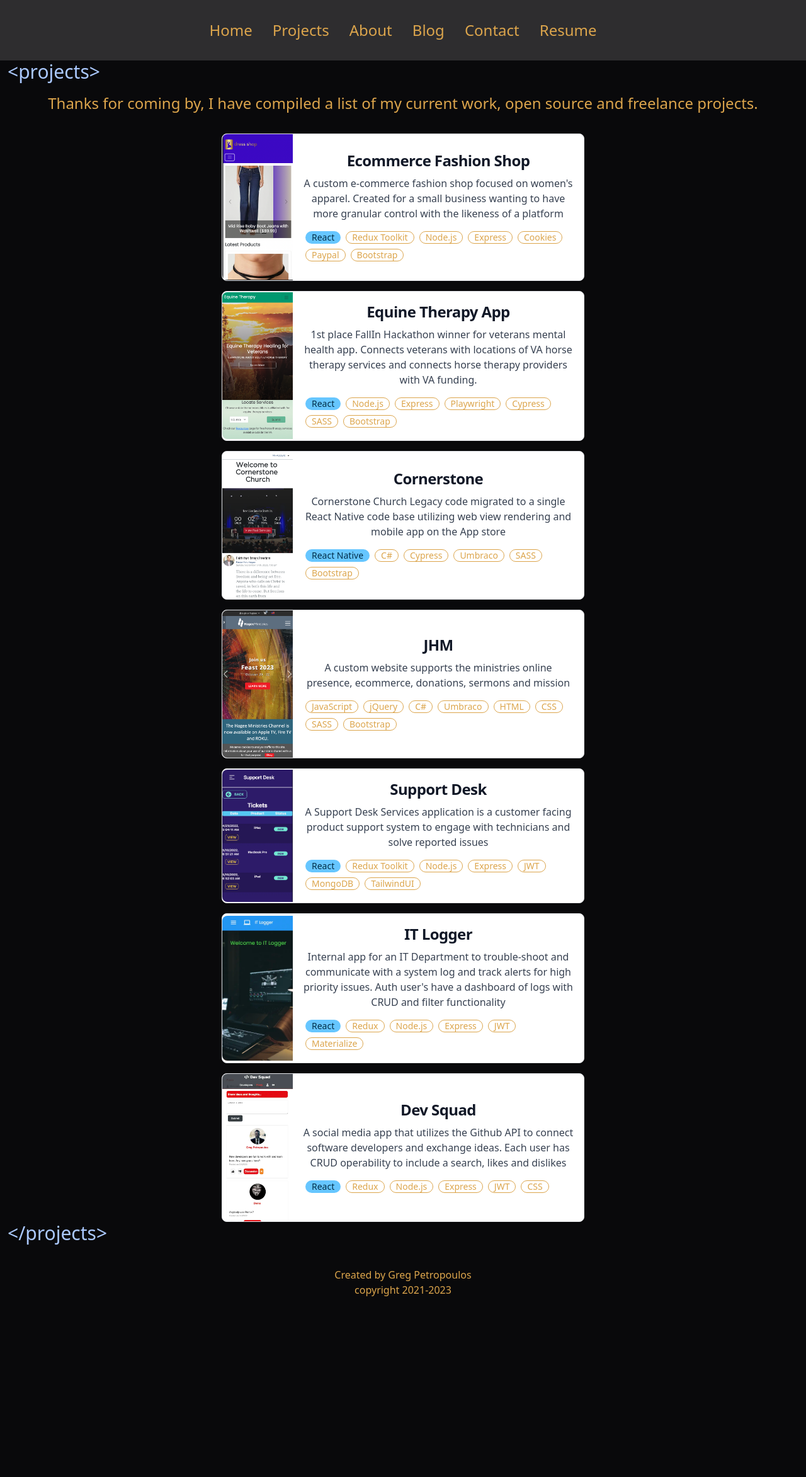
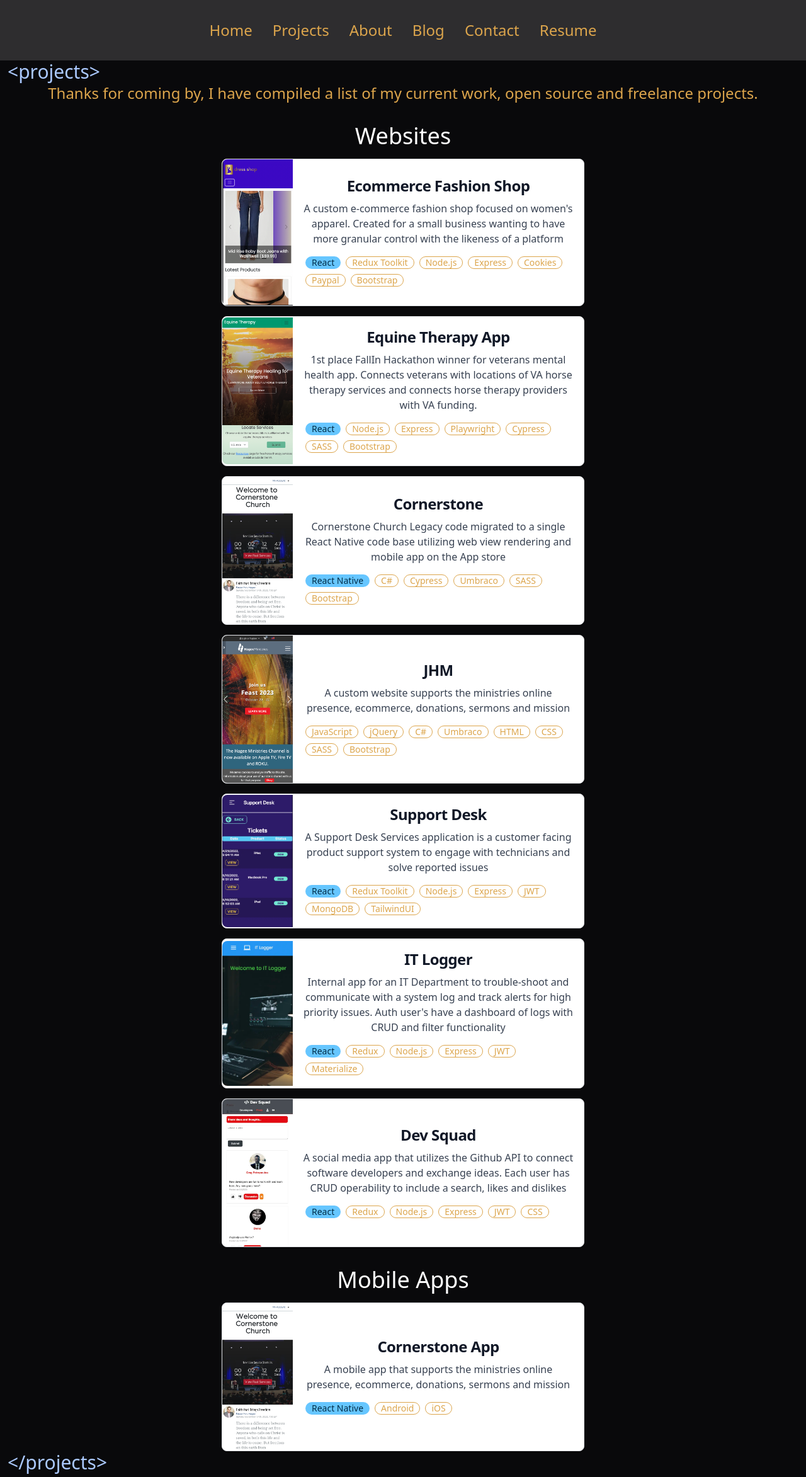
Before and after one commit to GregPetropoulos/GP-XP, a React (Create React App) app: page /projects in a window 1280 px wide. Shown: the top 2345 px of the page at 63% size. Before the commit the page ends 2076 px from the top, so only its background shows below. Built offline with nearby package versions, Linux system fonts and the light colour scheme.

Commit message:
Cleaned up SEO, refactored projects,removed comments

```diff
--- a/public/index.html
+++ b/public/index.html
@@ -16,16 +16,53 @@
     <link rel="icon" href="%PUBLIC_URL%/favicon.ico" />
     <meta name="viewport" content="width=device-width, initial-scale=1" />
     <meta name="theme-color" content="#000000" />
+    <link rel="manifest" href="%PUBLIC_URL%/manifest.json" />
+    <meta httpEquiv="X-UA-Compatible" content="IE=edge" />
     <meta
       name="Greg Petropoulos portfolio as a full stack React and React Native MERN developer"
       content="Greg Petropoulos React Developer"
     />
-    <link rel="manifest" href="%PUBLIC_URL%/manifest.json" />
-    <meta property="og:title" content="Greg Petropoulos -- React Front-End Developer" />
-    <meta property="og:type" content="website" />
-    <meta property="og:image" content="../src/assets/images/desktop/desktop-profile.jpg" />
+    <title>Welcome Greg Petropoulos Frontend Portfolio</title>
+    <meta name="title" key="title" content="Welcome Greg Petropoulos Frontend Portfolio" />
+    <meta
+      name="keywords"
+      key="keywords"
+      content="GregPetropoulos, gregpetropoulos, gregorios petropoulos, petropoulos, greg, Greg Petropoulos, React, React Native, frontend, software engineer, frontend developer, react developer, react.js, MERN,Express,Node.js,Gatsby,SASS,SCSS,CSS,HTML,CS3,HTML5,JavaScript JavaScript, UI,UX,web developer, mobile developer,Software Developer, code,coder, programming,React, React Native, JavaScript, CSS3, HTM5L,Git,TypeScript, Bootstrap, Materialize, TailwindUI, Node.js, Express.js, MongoDB, Mongoose, AWS CloudWatch, Azure, GraphQL, Umbraco, Contentful, Strapi, Gatsby, React-Query, Cypress, Playwright,Github,NoSQL"
+    />
+    <!-- Google  -->
+    <meta
+      name="description"
+      key="description"
+      content="Greg Petropoulos is proficient react developer in react and react native as frontend software engineer"
+    />
+
+    <!-- FB -->
+    <meta
+      property="og:title"
+      key="og:title"
+      content="Welcome Greg Petropoulos Frontend Portfolio"
+    />
+    <meta property="og:type" content="Website" />
+    <meta property="og:locale" key="og:locale" content="en_US" />
+    <meta
+      property="og:description"
+      key="og:description"
+      content="Greg Petropoulos is proficient react developer in react and react native as frontend software engineer"
+    />
+    <meta
+      property="og:image"
+      key="og:image"
+      content="../src/assets/images/desktop/desktop-profile.jpg"
+    />
     <meta property="og:url" content="https://gregpetropoulos.dev/" />
-    <title>Greg Petropoulos Portfolio</title>
+
+    <!-- TWITTER -->
+    <meta property="twitter:title" content="Welcome Greg Petropoulos Frontend Portfolio" />
+    <meta
+      property="twitter:description"
+      content="Greg Petropoulos is proficient react developer in react and react native as frontend software engineer"
+    />
+    <meta property="twitter:image" content="../src/assets/images/desktop/desktop-profile.jpg" />
   </head>
 
   <body>
--- a/src/assets/data/projectData.js
+++ b/src/assets/data/projectData.js
@@ -18,7 +18,8 @@ const projectData = [
     deployed: 'https://supportdesk-8110.onrender.com',
     github: 'https://github.com/GregPetropoulos/SupportDesk',
     description:' A Support Desk Services application is a customer facing product support system to engage with technicians and solve reported issues',
-    year:'2022'
+    year:'2022',
+    type:'website'
   },
   {
     id: 1,
@@ -30,7 +31,9 @@ const projectData = [
     deployed: 'https://it-support.onrender.com',
     github: 'https://github.com/GregPetropoulos/IT-Logger-App',
     description:`Internal app for an IT Department to trouble-shoot and communicate with a system log and track alerts for high priority issues. Auth user's have a dashboard of logs with CRUD and filter functionality`,
-    year:'2021'
+    year:'2021',
+    type:'website'
+
   },
   {
     id: 2,
@@ -42,7 +45,8 @@ const projectData = [
     deployed: 'https://devsquad-g4t4.onrender.com',
     github: 'https://github.com/GregPetropoulos/Dev-Squad',
     description:`A social media app that utilizes the Github API to connect software developers and exchange ideas. Each user has CRUD operability to include a search, likes and dislikes`,
-    year:'2021'
+    year:'2021',
+    type:'website'
   },
   {
     id: 3,
@@ -54,7 +58,8 @@ const projectData = [
     deployed: 'https://fashionshopservice.onrender.com/',
     github: 'https://github.com/GregPetropoulos/FashionShop',
     description:`A custom e-commerce fashion shop focused on women's apparel. Created for a small business wanting to have more granular control with the likeness of a platform`,
-    year:'2023'
+    year:'2023',
+    type:'website'
   },
   {
     id: 4,
@@ -66,7 +71,9 @@ const projectData = [
     deployed: 'https://equine-therapy.onrender.com/',
     github: 'https://github.com/istoga/Team-Alpha-Vets-Hackathon',
     description:` 1st place FallIn Hackathon winner for veterans mental health app. Connects veterans with locations of VA horse therapy services and connects horse therapy providers with VA funding.`,
-    year:'2023'
+    year:'2023',
+    type:'website'
+
   },
   {
     id: 5,
@@ -78,7 +85,8 @@ const projectData = [
     deployed: 'https://www.sacornerstone.org/',
     github: '',
     description:`Cornerstone Church Legacy code migrated to a single React Native code base utilizing web view rendering and mobile app on the App store `,
-    year:'2023'
+    year:'2023',
+    type:'website'
   },
   {
     id: 6,
@@ -90,7 +98,21 @@ const projectData = [
     deployed: 'https://www.jhm.org/',
     github: '',
     description:` A custom website supports the ministries online presence, ecommerce, donations, sermons and mission`,
-    year:'2023'
+    year:'2023',
+    type:'website'
+  },
+  {
+    id: 7,
+    workType:'work',
+    projectName: 'Cornerstone App',
+    mobileImage: conerstoneImageUrl,
+    tech: ['React Native','Android','iOS',],
+    youtube: '',
+    deployed:'https://apps.apple.com/us/app/sa-cornerstone/id1664265654' ,
+    github: '',
+    description:` A mobile app that supports the ministries online presence, ecommerce, donations, sermons and mission`,
+    year:'2023',
+    type:'mobileApp'
   },
 
 ];
--- a/src/components/Meta.jsx
+++ b/src/components/Meta.jsx
@@ -6,67 +6,67 @@ const Meta = ({ title, description, keywords }) => {
   return (
     <Helmet>
       <meta charset='utf-8' />
+      <meta name='viewport' content='initial-scale=1.0, width=device-width' />
+      <meta httpEquiv='X-UA-Compatible' content='IE=edge' />
       <meta name='theme-color' content='#000000' />
-      <meta
-        name='Greg Petropoulos portfolio as a full stack React and React Native MERN developer'
-        content='Greg Petropoulos React Developer'
-      />
 
       <title>{title ? title : 'Welcome Greg Petropoulos Frontend Portfolio'}</title>
-      <meta name='description' key='description' content={description} />
+      <meta name='title' key='title' content={title ? title : 'Welcome Greg Petropoulos Frontend Portfolio'}/>
+      <meta name='Greg Petropoulos portfolio as a full stack React and React Native MERN developer'
+            content='Greg Petropoulos React Developer'/>
       <meta
         name='keywords'
         key='keywords'
         content={
           keywords
-            ? keywords
-            : 'GregPetropoulos, gregpetropoulos, gregorios petropoulos,petropoulos,greg, Greg Petropoulos, React, React Native, frontend, software engineer, frontend developer, react developer, react.js, MERN,Express,Node.js,Gatsby,SASS,SCSS,CSS,HTML,CS3,HTML5,JavaScript JavaScript, UI,UX,web developer, mobile developer,Software Developer, code,coder, programming,React, React Native, JavaScript, CSS3, HTM5L,Git,TypeScript, Bootstrap, Materialize, TailwindUI, Node.js, Express.js, MongoDB, Mongoose, AWS CloudWatch, Azure, GraphQL, Umbraco, Contentful, Strapi, Gatsby, React-Query, Cypress, Playwright,Github,NoSQL'
+          ? keywords
+          : 'GregPetropoulos, gregpetropoulos, gregorios petropoulos, petropoulos, greg, Greg Petropoulos, React, React Native, frontend, software engineer, frontend developer, react developer, react.js, MERN,Express,Node.js,Gatsby,SASS,SCSS,CSS,HTML,CS3,HTML5,JavaScript JavaScript, UI,UX,web developer, mobile developer,Software Developer, code,coder, programming,React, React Native, JavaScript, CSS3, HTM5L,Git,TypeScript, Bootstrap, Materialize, TailwindUI, Node.js, Express.js, MongoDB, Mongoose, AWS CloudWatch, Azure, GraphQL, Umbraco, Contentful, Strapi, Gatsby, React-Query, Cypress, Playwright,Github,NoSQL'
         }
       />
-      {/* <title>{title}</title> */}
-      <title>{title ? title : 'Greg Petropoulos Software Developer Portfolio'}</title>
+      <link rel='canonical' href={window.location.href} />
 
-      <meta name='viewport' content='initial-scale=1.0, width=device-width' />
-      <meta httpEquiv='X-UA-Compatible' content='IE=edge' />
-      <meta
-        name='title'
-        key='title'
-        content={title ? title : 'Welcome Greg Petropoulos Frontend Portfolio'}
-      />
-      <meta
-        property='og:title'
-        key='og:title'
-        content={title ? title : 'Welcome Greg Petropoulos Frontend Portfolio'}
-      />
+       {/* Google */}
+       <meta name='description' key='description' content={
+          description
+            ? description
+            : 'Greg Petropoulos is proficient react developer in react and react native as frontend software engineer'
+        } />
+
+       {/* FB */}
+       <meta property='og:title' key='og:title'content={title ? title : 'Welcome Greg Petropoulos Frontend Portfolio'}/>
+       <meta property='og:type' content='Website'/>
       <meta property='og:locale' key='og:locale' content='en_US' />
-      <meta charSet='utf-8' />
-      <meta property='og:type' key='og:type' content='website' />
-      <meta
-        property='og:description'
-        key='og:description'
+       <meta property='og:description'key='og:description'
         content={
           description
             ? description
             : 'Greg Petropoulos is proficient react developer in react and react native as frontend software engineer'
         }
       />
-      <meta
-        property='og:image'
-        key='og:image'
-        // content={`${process.env.BASE_URL}/images/frontend.jpeg`}
-        content='../src/assets/images/desktop/desktop-profile.jpg'
-      />
+       <meta property='og:image' key='og:image' content='../src/assets/images/desktop/desktop-profile.jpg'/>
+      {/* // content={`${process.env.BASE_URL}/images/frontend.jpeg`} */}
+
       <meta property='og:url' content='https://gregpetropoulos.dev/' />
+
+       {/* TWITTER */}
+       <meta property='twitter:title' content={title ? title : 'Welcome Greg Petropoulos Frontend Portfolio'}/>
+       <meta property='twitter:description' content={
+          description
+            ? description
+            : 'Greg Petropoulos is proficient react developer in react and react native as frontend software engineer'
+        }/>
+       <meta property='twitter:image' content='../src/assets/images/desktop/desktop-profile.jpg'/>
+
     </Helmet>
   );
 };
-Meta.defaultProps = {
-  title: 'Welcome Greg Petropoulos Frontend Portfolio',
-  description:
-    'Greg Petropoulos is proficient react developer in react and react native as frontend software engineer',
-  keywords:
-    'GregPetropoulos, gregpetropoulos, gregorios petropoulos,petropoulos,greg, Greg Petropoulos, React, React Native, frontend, software engineer, frontend developer, react developer, react.js, MERN,Express,Node.js,Gatsby,SASS,SCSS,CSS,HTML,CS3,HTML5,JavaScript JavaScript, UI,UX,web developer, mobile developer,Software Developer, code,coder, programming,React, React Native, JavaScript, CSS3, HTM5L,Git,TypeScript, Bootstrap, Materialize, TailwindUI, Node.js, Express.js, MongoDB, Mongoose, AWS CloudWatch, Azure, GraphQL, Umbraco, Contentful, Strapi, Gatsby, React-Query, Cypress, Playwright,Github,NoSQL',
-};
+// Meta.defaultProps = {
+//   title: 'Welcome Greg Petropoulos Frontend Portfolio',
+//   description:
+//     'Greg Petropoulos is proficient react developer in react and react native as frontend software engineer',
+//   keywords:
+//     'GregPetropoulos, gregpetropoulos, gregorios petropoulos,petropoulos,greg, Greg Petropoulos, React, React Native, frontend, software engineer, frontend developer, react developer, react.js, MERN,Express,Node.js,Gatsby,SASS,SCSS,CSS,HTML,CS3,HTML5,JavaScript JavaScript, UI,UX,web developer, mobile developer,Software Developer, code,coder, programming,React, React Native, JavaScript, CSS3, HTM5L,Git,TypeScript, Bootstrap, Materialize, TailwindUI, Node.js, Express.js, MongoDB, Mongoose, AWS CloudWatch, Azure, GraphQL, Umbraco, Contentful, Strapi, Gatsby, React-Query, Cypress, Playwright,Github,NoSQL',
+// };
 Meta.propTypes = {
   title: PropTypes.string,
   description: PropTypes.string,
--- a/src/index.js
+++ b/src/index.js
@@ -18,7 +18,6 @@ const Projects = lazy(() => import('./pages/Projects'));
 const About = lazy(() => import('./pages/About'));
 const Contact = lazy(() => import('./pages/Contact'));
 const Blog = lazy(() => import('./pages/Blog'));
-const MoreMe = lazy(() => import('./pages/MoreMe'));
 const ErrorSection = lazy(() => import('./pages/ErrorSection'));
 
 const router = createBrowserRouter(
@@ -29,7 +28,6 @@ const router = createBrowserRouter(
       <Route path='/about' element={<About />} />
       <Route path='/contact' element={<Contact />} />
       <Route path='/blog' element={<Blog />} />
-      <Route path='/more-me' element={<MoreMe />} />
       <Route path='/*' element={<ErrorSection />} />
     </Route>
   )
--- a/src/pages/Contact.jsx
+++ b/src/pages/Contact.jsx
@@ -5,7 +5,9 @@ import Meta from '../components/Meta';
 const Contact = () => {
   return (
     <>
-      <Meta title='Greg Petropoulos react developer contact page' description='' />
+      {window.location.pathname === '/contact' && (
+        <Meta title='Greg Petropoulos react developer contact page' description='' />
+      )}
       <section>
         <Link to='/contact' alt='Contact Link'>
           <p className='ml-3 mt-3 text-xl text-secondary-content sm:text-3xl'>&lt;contact&gt;</p>
--- a/src/pages/Home.jsx
+++ b/src/pages/Home.jsx
@@ -48,7 +48,6 @@ const TopProjects = () => {
                 target='_blank'
                 rel='noreferrer'
                 alt='github ecommerce app link'
-                // className='btn btn-primary btn-sm'
                 style={{ color: '#F4CBB2' }}
                 className=' m-2 hover:scale-125 transition ease-in-out text-center'
               >
@@ -60,7 +59,6 @@ const TopProjects = () => {
                 target='_blank'
                 rel='noreferrer'
                 alt='youtube live demo ecommerce app'
-                // className='btn btn-primary btn-sm'
                 style={{ color: '#FF0000' }}
                 className=' m-2 hover:scale-125 transition ease-in-out text-center '
               >
--- a/src/pages/Projects.jsx
+++ b/src/pages/Projects.jsx
@@ -3,92 +3,45 @@ import projectData from '../assets/data/projectData';
 import Spinner from '../components/Spinner';
 import Meta from '../components/Meta';
 import { truncateString } from '../utils';
-import { Link } from 'react-router-dom';
 
-//TODO Imp Github btn
+const Card = ({ item, handleLink }) => {
+  return (
+    <button
+      onClick={() => handleLink(item.deployed)}
+      alt={'link to' + item.projectName}
+      className='flex flex-col items-center mx-4 mt-4 bg-white border border-gray-200 rounded-lg shadow sm:flex-row sm:max-w-xl hover:bg-gray-100 dark:border-gray-700 dark:bg-secondary dark:hover:bg-gray-700'
+    >
+      <img
+        className='object-cover w-full rounded-t-lg h-48 sm:h-auto sm:w-28 sm:rounded-none sm:rounded-l-lg'
+        src={item.mobileImage}
+        alt={'image of' + item.projectName}
+      />
+      <div className='flex flex-col justify-between p-4  leading-normal'>
+        <h5 className='mb-2 text-2xl font-bold tracking-tight text-gray-900 dark:text-white'>
+          {item.projectName}
+        </h5>
+        <p className=' mb-3 font-normal text-gray-700 dark:text-gray-400'>
+          {truncateString(item.description, 220)}
+        </p>
+        <div className='flex flex-row flex-wrap'>
+          {item.tech.map((item, index) => (
+            <div key={index} className='flex flex-col m-1'>
+              {item === 'React' || item === 'React Native' ? (
+                <div className='badge badge-info'>{item}</div>
+              ) : (
+                <div className='badge badge-ghost badge-outline'>{item}</div>
+              )}
+            </div>
+          ))}
+        </div>
+      </div>
+    </button>
+  );
+};
+
 const Projects = () => {
-  // const [projectData, SetProjectData]=useState(imageArr)
-  // console.log("imageArr from image arrays",projectData)
+  const [loading, setLoading] = useState(false);
 
-  //*CONFIGURATIONS AND KEYS
-  // let githubClientId;
-  // let githubClientSecret;
-
-  // if (process.env.NODE_ENV !== 'production') {
-  //   githubClientId = process.env.REACT_APP_GITHUB_CLIENT_ID;
-  //   githubClientSecret = process.env.REACT_APP_GITHUB_CLIENT_SECRET;
-  // } else {
-  //   githubClientId = process.env.GITHUB_CLIENT_ID;
-  //   githubClientSecret = process.env.GITHUB_CLIENT_SECRET;
-  // }
-
-  //*STATE
-  const [loading, setLoading] = useState(false);
-  // const errorRef = useRef(false);
-  // const [data, SetData] = useState([]);
-  // The repos relationships are id and imageId
-  // const [images, setImages] = useState(ProjectImage);
-
-  // *VARIABLES FOR THE GITHUB API
-  // const baseUrl = `https://api.github.com/users/GregPetropoulos`;
-  // const repoUrl = `/repos?per_page=100&sort=created:asc&client_id=${githubClientId}&client_secret=${githubClientSecret}`;
-  // const allRepoUrl = `${baseUrl}${repoUrl}`;
-  // const repo1 = `https://api.github.com/GregPetropoulos/SupportDesk/?&client_id=${githubClientId}&client_secret=${githubClientSecret}`;
-  // const repo2 = `https://api.github.com/GregPetropoulos/IT-Logger-App`;
-  // const repo3 = `https://api.github.com/GregPetropoulos/Dev-Squad`;
-
-  //*THE CALL TO GH All REPOS ONLY NEED 3 REPOS
-  // useEffect(() => {
-  //   let isMounted = false;
-  //   // console.log('useEffect project axios call here');
-  //   const CancelToken = axios.CancelToken;
-  //   const source = CancelToken.source();
-
-  //   //TODO Show all top 10 repo projects on projects page
-  //   const getAllRepos = async () => {
-  //     try {
-  //       errorRef.current = false;
-  //       setLoading(true);
-  //       // const res = await Promise.all([
-  //       //   axios.get(repo1),
-  //       // axios.get(repo2),
-  //       // axios.get(repo3)
-  //       // ]);
-  //       const res = await axios.get(allRepoUrl, {
-  //         cancelToken: source.token
-  //       });
-  //       const results = res.data;
-  //       // console.log('fetch results', results);
-
-  //       // return res;
-  //       // console.log('res.data', res.data);
-
-  //       //* MAPPING THROUGH THE IMAGE STATE ADDING REPO OBJECT TO IMAGES STATE TO THE IMAGE PER IMAGEID
-  //       // const resultsCopy = results;
-  //       // setImages((prev) => {
-  //       //   return prev.map((p) => ({
-  //       //     ...p,
-  //       //     ...{
-  //       //       repo: resultsCopy.find(
-  //       //         (item) => item.id === p.imageId && item.homepage
-  //       //       )
-  //       //     }
-  //       //   }));
-  //       // });
-  //     } catch (error) {
-  //       errorRef.current = true;
-  //       throw Error('Promise Failed', error.message);
-  //     }
-  //     setLoading(false);
-  //     // clean up return
-  //     return () => {
-  //       // cancel the request before component unmounts
-  //       source.cancel();
-  //     };
-  //   };
-  //   return () => (isMounted = false);
-  //   // getAllRepos();
-  // }, []);
   if (loading) {
     return (
       <Spinner
@@ -112,61 +65,43 @@ const Projects = () => {
   };
   return (
     <>
-      <Meta
-        title='Greg Petropoulos react developer project page'
-        description='Projects page with fullstack applications built by the react developer Greg Petropoulos'
-      />
+      {window.location.pathname === '/projects' && (
+        <Meta
+          title='Greg Petropoulos react developer project page'
+          description='Projects page with fullstack applications built by the react developer Greg Petropoulos'
+        />
+      )}
       <section>
         <p className='ml-3 text-xl text-secondary-content sm:text-3xl '>&lt;projects&gt;</p>
         <div className='flex flex-col items-center'>
-          <h3 className=' text-center text-2xl m-4'>
+          <h3 className=' text-center text-2xl '>
             Thanks for coming by, I have compiled a list of my current work, open source and
             freelance projects.
           </h3>
         </div>
-        {projectData.sort((a,b)=> b.year-a.year ).map((item) => (
-          <div key={item.id} className='flex flex-col  w-full items-center flex-wrap'>
-            <button
-              onClick={() => handleLink(item.deployed)}
-              // to={item.deployed}
-              // target={'_blank'}
-              // rel='noopener noreferrer'
-              alt={'link to' + item.projectName}
-              className='flex flex-col items-center mx-4 mt-4 bg-white border border-gray-200 rounded-lg shadow sm:flex-row sm:max-w-xl hover:bg-gray-100 dark:border-gray-700 dark:bg-secondary dark:hover:bg-gray-700'
-            >
-              <img
-                className='object-cover w-full rounded-t-lg h-48 sm:h-auto sm:w-28 sm:rounded-none sm:rounded-l-lg'
-                src={item.mobileImage}
-                alt={'image of' + item.projectName}
-              />
-              <div className='flex flex-col justify-between p-4  leading-normal'>
-                <h5 className='mb-2 text-2xl font-bold tracking-tight text-gray-900 dark:text-white'>
-                  {item.projectName}
-                </h5>
-                <p className=' mb-3 font-normal text-gray-700 dark:text-gray-400'>
-                  {truncateString(item.description, 220)}
-                </p>
-                <div className='flex flex-row flex-wrap'>
-                  {item.tech.map((item, index) => (
-                    <div key={index} className='flex flex-col m-1'>
-                      {item === 'React' || item === 'React Native' ? (
-                        <div className='badge badge-info'>{item}</div>
-                      ) : (
-                        <div className='badge badge-ghost badge-outline'>{item}</div>
-                      )}
-                    </div>
-                  ))}
-                </div>
-              </div>
-            </button>
-            {/* <div className='flex flex-row w-1/2 justify-center align-center bg-primary mb-4'>
+        <div className='w-full flex flex-row flex-wrap justify-center'>
+          <div className='flex flex-col w-full items-center'>
+            <h2 className='text-center text-white text-4xl mt-8'>Websites</h2>
+            {projectData
+              .sort((a, b) => b.year - a.year)
+              .map(
+                (item) =>
+                  item.type === 'website' && (
+                    <Card key={item.id} item={item} handleLink={handleLink} />
+                  )
+              )}
+          </div>
+          <div className='flex flex-col w-full items-center'>
+            <h2 className='text-center text-white text-4xl mt-8'>Mobile Apps</h2>
+            {projectData.map(
+              (item) =>
+                item.type === 'mobileApp' && (
+                  <Card key={item.id} item={item} handleLink={handleLink} />
+                )
+            )}
+          </div>
+        </div>
 
-              <button className='btn btn-outline btn-sm m-1 '>Deployed</button>
-              <button className='btn btn-outline btn-sm m-1'>Code</button>
-              <button className='btn btn-outline btn-sm m-1'>Demo</button>
-            </div> */}
-          </div>
-        ))}
         <p className='ml-3 text-xl text-secondary-content sm:text-3xl'>&lt;/projects&gt;</p>
       </section>
     </>
```
Also changed, not shown: src/pages/About.jsx (+6 -4 lines), src/pages/Blog.jsx (+6 -4 lines), src/pages/MoreMe.jsx (deleted, +0 -25 lines).
